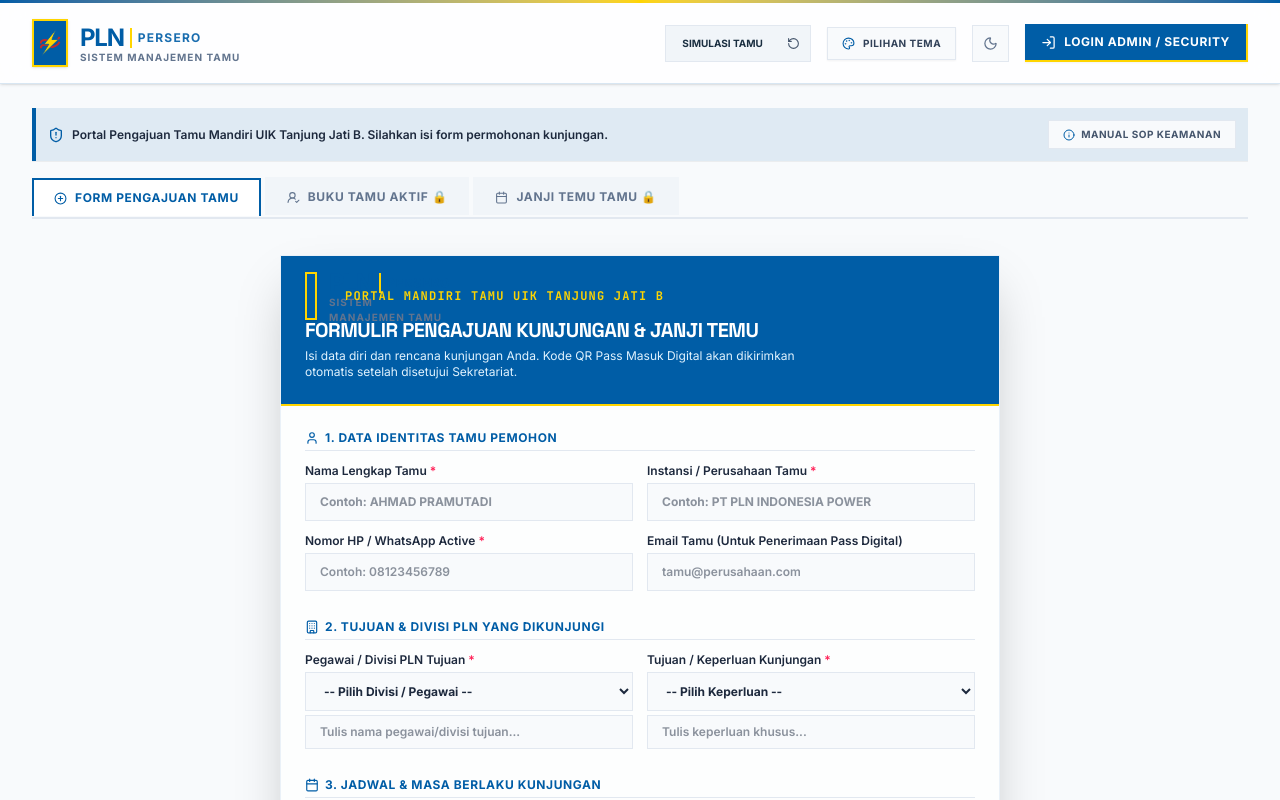
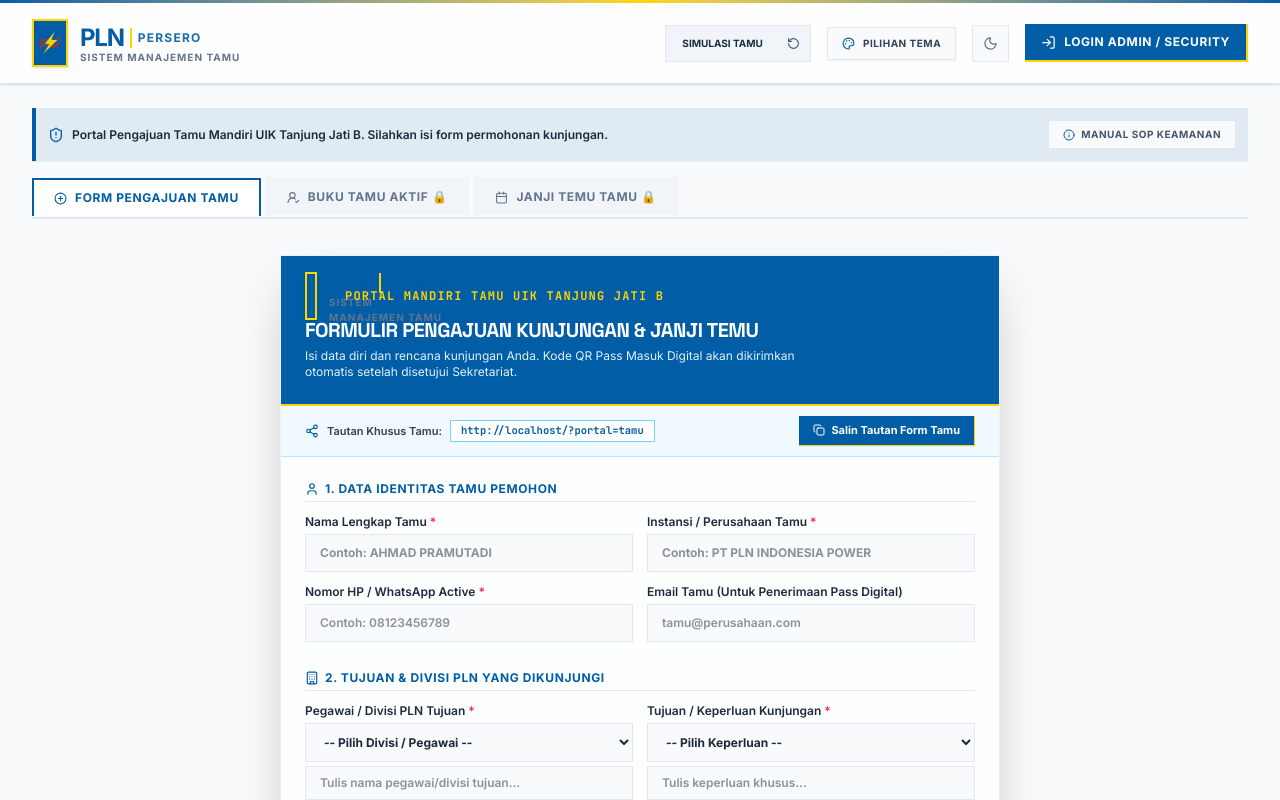
Before and after one commit to aamadtjbze-cmyk/simata-pln, a React (Vite) app: page / in a window 1280 px wide. Shown: the top 800 px of the page. Built offline with nearby package versions, Linux system fonts and the light colour scheme.

Commit message:
feat: tambahkan link khusus mandiri form pengajuan tamu dan sinkronisasi url tab

```diff
--- a/src/App.tsx
+++ b/src/App.tsx
@@ -158,17 +158,29 @@
     const savedAdminName = localStorage.getItem('simata_admin_name');
     if (savedRole) {
       setUserRole(savedRole);
-      if (savedRole === 'GUEST') {
-        setCurrentTab('pengajuan-tamu');
-      }
     } else {
       setUserRole('GUEST');
-      setCurrentTab('pengajuan-tamu');
     }
     if (savedAdminName) setAdminRoleName(savedAdminName);
 
+    // Direct link parameter routing (e.g. ?portal=tamu or ?tab=pengajuan)
+    const urlParams = new URLSearchParams(window.location.search);
+    const portalParam = urlParams.get('portal');
+    const tabParam = urlParams.get('tab') || urlParams.get('menu') || urlParams.get('form');
+
+    if (portalParam === 'tamu' || tabParam === 'pengajuan' || tabParam === 'tamu' || tabParam === 'form') {
+      setCurrentTab('pengajuan-tamu');
+      setUserRole('GUEST');
+    } else if (savedRole === 'ADMIN') {
+      if (tabParam === 'janji-temu') setCurrentTab('janji-temu');
+      else if (tabParam === 'notifikasi') setCurrentTab('notifikasi');
+      else if (tabParam === 'laporan') setCurrentTab('laporan');
+      else setCurrentTab('buku-tamu');
+    } else {
+      setCurrentTab('pengajuan-tamu');
+    }
+
     // Auto open badge modal if encrypted QR code token is opened (?token=... or ?passId=...)
-    const urlParams = new URLSearchParams(window.location.search);
     const rawToken = urlParams.get('token') || urlParams.get('passId') || urlParams.get('badge');
     if (rawToken) {
       setIsScannedPass(true);
@@ -210,10 +222,25 @@
     };
   }, []);
 
+  const handleSelectTab = (tab: 'buku-tamu' | 'janji-temu' | 'pengajuan-tamu' | 'notifikasi' | 'laporan') => {
+    setCurrentTab(tab);
+    try {
+      const url = new URL(window.location.href);
+      if (tab === 'pengajuan-tamu') {
+        url.searchParams.set('portal', 'tamu');
+        url.searchParams.delete('tab');
+      } else {
+        url.searchParams.delete('portal');
+        url.searchParams.set('tab', tab);
+      }
+      window.history.replaceState(null, '', url.toString());
+    } catch (e) {}
+  };
+
   const handleAdminLoginSuccess = (roleName: string) => {
     setUserRole('ADMIN');
     setAdminRoleName(roleName);
-    setCurrentTab('buku-tamu');
+    handleSelectTab('buku-tamu');
     localStorage.setItem('simata_user_role', 'ADMIN');
     localStorage.setItem('simata_admin_name', roleName);
   };
@@ -221,7 +248,7 @@
   const handleAdminLogout = () => {
     setUserRole('GUEST');
     setAdminRoleName('');
-    setCurrentTab('pengajuan-tamu');
+    handleSelectTab('pengajuan-tamu');
     localStorage.setItem('simata_user_role', 'GUEST');
     localStorage.removeItem('simata_admin_name');
     triggerToast('Anda telah Logout dari akun Admin. Kembali ke Mode Tamu.', 'info');
@@ -775,7 +802,7 @@
         <div className="mb-3 border-b-2 border-slate-200 dark:border-slate-800 flex items-center justify-start gap-1 select-none flex-shrink-0 overflow-x-auto pb-0.5">
           {/* Form Pengajuan Tamu - Always Accessible for Guests & Admin */}
           <button
-            onClick={() => setCurrentTab('pengajuan-tamu')}
+            onClick={() => handleSelectTab('pengajuan-tamu')}
             className={`px-5 py-2.5 text-xs font-black uppercase tracking-wider transition-all flex items-center gap-2 border-t-2 border-l-2 border-r-2 cursor-pointer relative shrink-0 ${
               currentTab === 'pengajuan-tamu'
                 ? 'bg-white dark:bg-[#111c30] text-[#005DA6] dark:text-[#FFD500] border-t-2 border-r-2 border-l-2 border-[#005DA6] dark:border-[#005DA6] -mb-[2px] z-10 font-black'
@@ -793,7 +820,7 @@
                 setIsAdminLoginModalOpen(true);
                 triggerToast('Akses Buku Tamu Aktif memerlukan Login Admin / Security.', 'info');
               } else {
-                setCurrentTab('buku-tamu');
+                handleSelectTab('buku-tamu');
               }
             }}
             className={`px-5 py-2.5 text-xs font-black uppercase tracking-wider transition-all flex items-center gap-2 border-t-2 border-l-2 border-r-2 cursor-pointer shrink-0 ${
@@ -812,7 +839,7 @@
                 setIsAdminLoginModalOpen(true);
                 triggerToast('Akses Kelola Janji Temu memerlukan Login Admin.', 'info');
               } else {
-                setCurrentTab('janji-temu');
+                handleSelectTab('janji-temu');
               }
             }}
             className={`px-5 py-2.5 text-xs font-black uppercase tracking-wider transition-all flex items-center gap-2 border-t-2 border-l-2 border-r-2 cursor-pointer relative shrink-0 ${
@@ -833,7 +860,7 @@
           {userRole === 'ADMIN' && (
             <>
               <button
-                onClick={() => setCurrentTab('notifikasi')}
+                onClick={() => handleSelectTab('notifikasi')}
                 className={`px-5 py-2.5 text-xs font-black uppercase tracking-wider transition-all flex items-center gap-2 border-t-2 border-l-2 border-r-2 cursor-pointer relative shrink-0 ${
                   currentTab === 'notifikasi'
                     ? 'bg-white dark:bg-[#111c30] text-[#005DA6] dark:text-[#FFD500] border-t-2 border-r-2 border-l-2 border-[#005DA6] dark:border-[#005DA6] -mb-[2px] z-10 font-black'
@@ -850,7 +877,7 @@
               </button>
 
               <button
-                onClick={() => setCurrentTab('laporan')}
+                onClick={() => handleSelectTab('laporan')}
                 className={`px-5 py-2.5 text-xs font-black uppercase tracking-wider transition-all flex items-center gap-2 border-t-2 border-l-2 border-r-2 cursor-pointer shrink-0 ${
                   currentTab === 'laporan'
                     ? 'bg-white dark:bg-[#111c30] text-[#005DA6] dark:text-[#FFD500] border-t-2 border-r-2 border-l-2 border-[#005DA6] dark:border-[#005DA6] -mb-[2px] z-10 font-black'
--- a/src/components/GuestBookingPortal.tsx
+++ b/src/components/GuestBookingPortal.tsx
@@ -4,7 +4,7 @@
  */
 
 import React, { useState } from 'react';
-import { Calendar, User, Building, Phone, Mail, UserCheck, Clock, FileText, Send, CheckCircle, ShieldCheck, Info } from 'lucide-react';
+import { Calendar, User, Building, Phone, Mail, UserCheck, Clock, FileText, Send, CheckCircle, ShieldCheck, Info, Share2, Copy, Check, ExternalLink } from 'lucide-react';
 import PLNLogo from './PLNLogo';
 import { Visitor, VisitorStatus } from '../types';
 
@@ -45,6 +45,7 @@
   const [validityOption, setValidityOption] = useState<'SAME_DAY' | '1_DAY' | '3_DAYS' | '1_WEEK'>('SAME_DAY');
   const [notes, setNotes] = useState('');
   const [submittedVisitor, setSubmittedVisitor] = useState<Visitor | null>(null);
+  const [copiedLink, setCopiedLink] = useState(false);
 
   const [errors, setErrors] = useState<{ [key: string]: string }>({});
 
@@ -251,6 +252,32 @@
               Isi data diri dan rencana kunjungan Anda. Kode QR Pass Masuk Digital akan dikirimkan otomatis setelah disetujui Sekretariat.
             </p>
           </div>
+        </div>
+
+        {/* Dedicated Direct Link Action Bar for Guests */}
+        <div className="bg-sky-50 dark:bg-sky-950/40 border-b border-sky-200 dark:border-sky-900 px-6 py-2.5 flex flex-col sm:flex-row items-center justify-between gap-2.5">
+          <div className="flex items-center gap-2 text-[11px] text-slate-700 dark:text-slate-300">
+            <Share2 size={14} className="text-[#005DA6] dark:text-[#FFD500] shrink-0" />
+            <span className="font-semibold">Tautan Khusus Tamu:</span>
+            <code className="px-2.5 py-0.5 bg-white dark:bg-[#152033] border border-sky-300 dark:border-sky-800 text-[10.5px] font-mono font-bold text-[#005DA6] dark:text-[#FFD500]">
+              {typeof window !== 'undefined' ? `${window.location.origin}/?portal=tamu` : '/?portal=tamu'}
+            </code>
+          </div>
+          <button
+            type="button"
+            onClick={() => {
+              const url = typeof window !== 'undefined' ? `${window.location.origin}/?portal=tamu` : '/?portal=tamu';
+              navigator.clipboard.writeText(url);
+              setCopiedLink(true);
+              triggerToast('Tautan Form Pengajuan Tamu berhasil disalin ke clipboard!', 'success');
+              setTimeout(() => setCopiedLink(false), 2500);
+            }}
+            className="px-3.5 py-1.5 bg-[#005DA6] hover:bg-[#004070] text-white text-[11px] font-bold rounded-none flex items-center gap-1.5 cursor-pointer transition-all border-b border-r border-[#FFD500] shrink-0 shadow-2xs"
+            title="Salin Tautan Khusus Form Tamu"
+          >
+            {copiedLink ? <Check size={12} className="text-[#FFD500]" /> : <Copy size={12} />}
+            <span>{copiedLink ? 'Link Form Tersalin!' : 'Salin Tautan Form Tamu'}</span>
+          </button>
         </div>
 
         {/* Form Body */}
```
Also changed, not shown: 1 other file (tests, documents, lock files or other folders).
